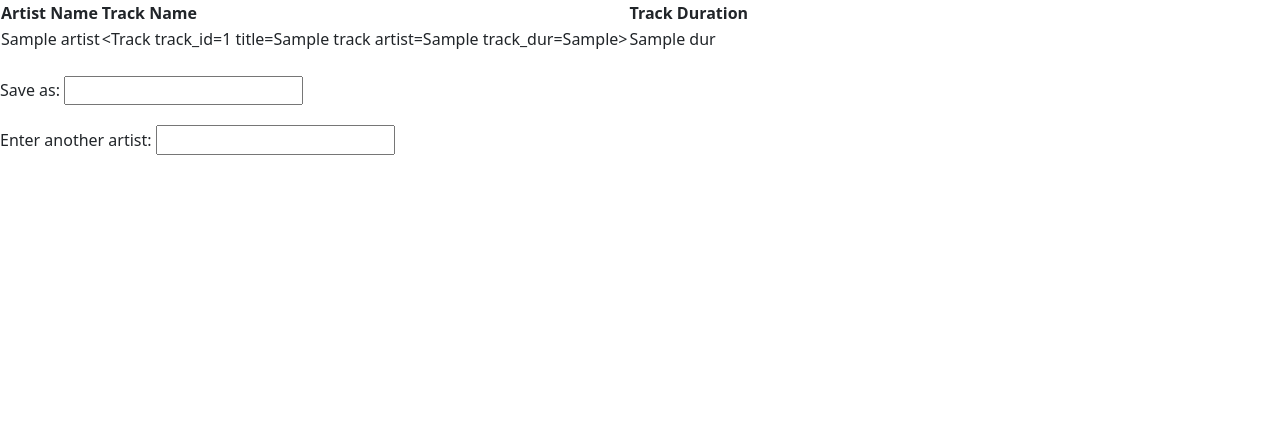
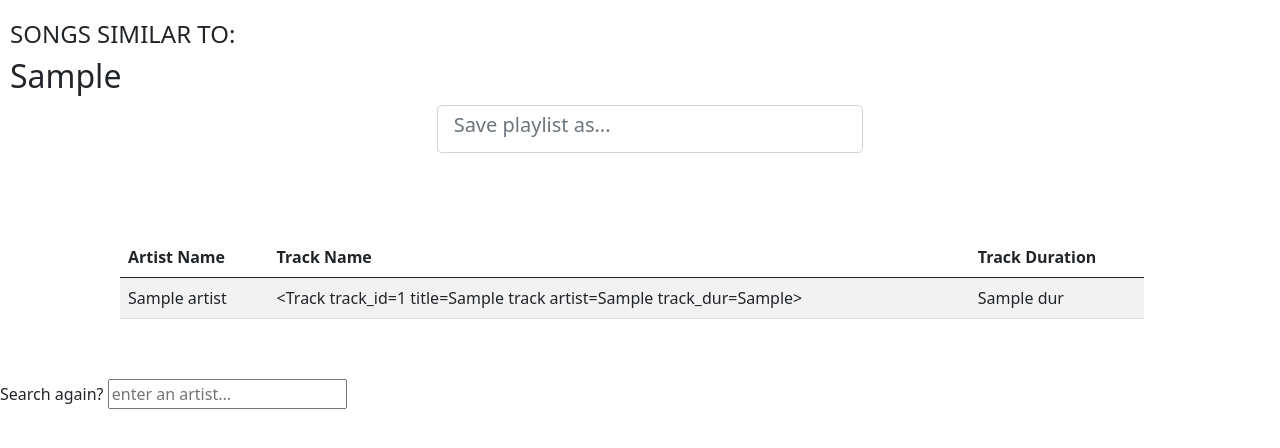
Before and after one commit to al-codes/RADList, a Flask app: template templates/new_playlist.html in a window 1280 px wide. Shown: the part 82-530 px from the top of the page. Run offline with Flask 2, Linux system fonts and the light colour scheme; tables that the repository leaves empty hold one stand-in row (values such as "Sample post"); the template is opened without the code that fills it: values that come from a table or form of the project are taken from there, most other values are stand-ins (such as "Sample title", 1, 10 or a date in 2020); some libraries are stand-ins or nearby versions; some web fonts are replaced.

Commit message:
Added style to table and titles

```diff
--- a/templates/new_playlist.html
+++ b/templates/new_playlist.html
@@ -1,6 +1,19 @@
 {% extends 'base.html' %}
 {% block body %}
-<table>
+<div id="songs-similar-to">
+<h4 style="margin-top:20px;">SONGS SIMILAR TO:</h4>
+<h2>{{ queried_artist }}</h2>
+</div>
+<!-- Button to save playlist -->
+<div id ="save-playlist-btn">
+    <form  class="col-sm-4 offset-sm-4" action="/playlists" method="POST">
+       <input class="form-control form-control-lg" type="text" name=save_playlist_form id="save_playlist_form" placeholder="Save playlist as..." style="margin-left:10px;margin-top:10px;">
+    <!-- <button type="submit" name="save_playlist_btn" id="save_playlist_btn">Save Playlist</button> -->
+        <br>
+    </form>
+</div>
+
+<table class="table table-striped" style="width:80%;margin-left:120px;margin-top:60px;">
 
     <thead>
         <tr>
@@ -9,6 +22,7 @@
             <th>Track Duration</th>
         </tr>
     </thead>
+
     <tbody>
         <tr>
             <td>
@@ -17,11 +31,21 @@
                 {% endfor %}
             </td>
 
+
+
+
+
+
             <td>
             {% for track in top_track_list %}
             {{ track }}<br>
             {% endfor %}
              </td>
+
+
+
+
+
                 <td>
                 {% for dur in conv_track_lengths %}
                 {{ dur }}<br>
@@ -29,27 +53,22 @@
             </td>
             </tr>
 
+
+
     </tbody>
+
 </table>
 <br>
 
-<!-- Button to save playlist -->
-<div id ="save-playlist-btn">
-    <form action="/playlists" method="POST"> Save as:
-       <input type="text" name=save_playlist_form id="save_playlist_form">
-    <!-- <button type="submit" name="save_playlist_btn" id="save_playlist_btn">Save Playlist</button> -->
-        <br>
+
+    <div id="get-related-artists">
+        <form id="get-related-artists" action="/new-playlist" method="POST">
+            <label>Search again? </label>
+            <input type="text" name="form_artist" placeholder="enter an artist..."/>
         </form>
     </div>
-    <div id="get-related-artists">
-        <form id="get-related-artists" action="/new-playlist" method="POST">
-            <label>Enter another artist: </label>
-            <input type="text" name="form_artist" />
-        </form>
 </div>
 {% endblock %}
 
-<!-- Javascript import -->
-<script src="/static/radlist.js"></script>
 </body>
 </html>
```
Lines whose indentation alone changed are shown as unchanged.
